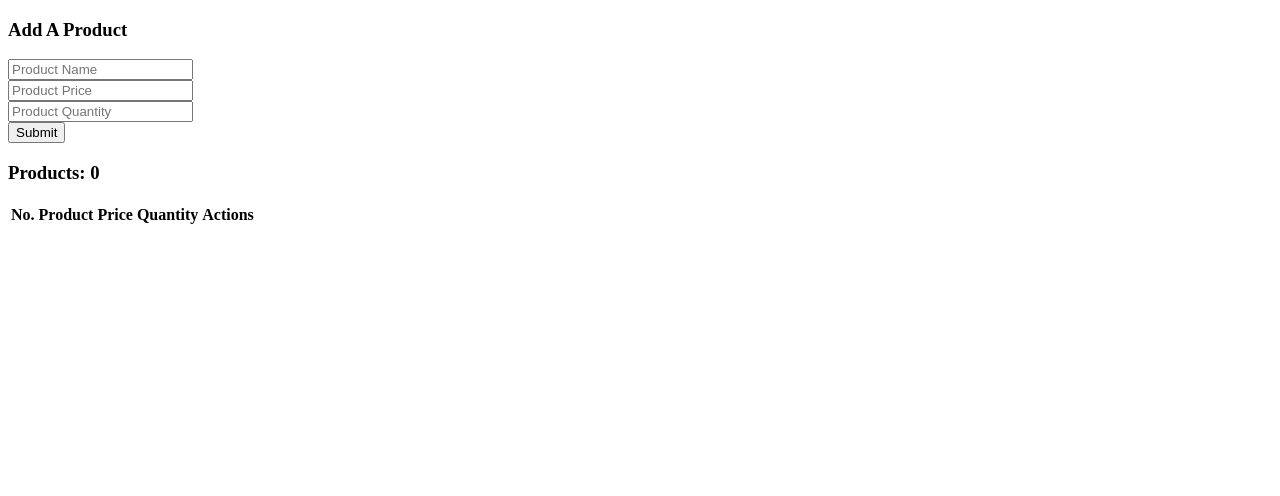
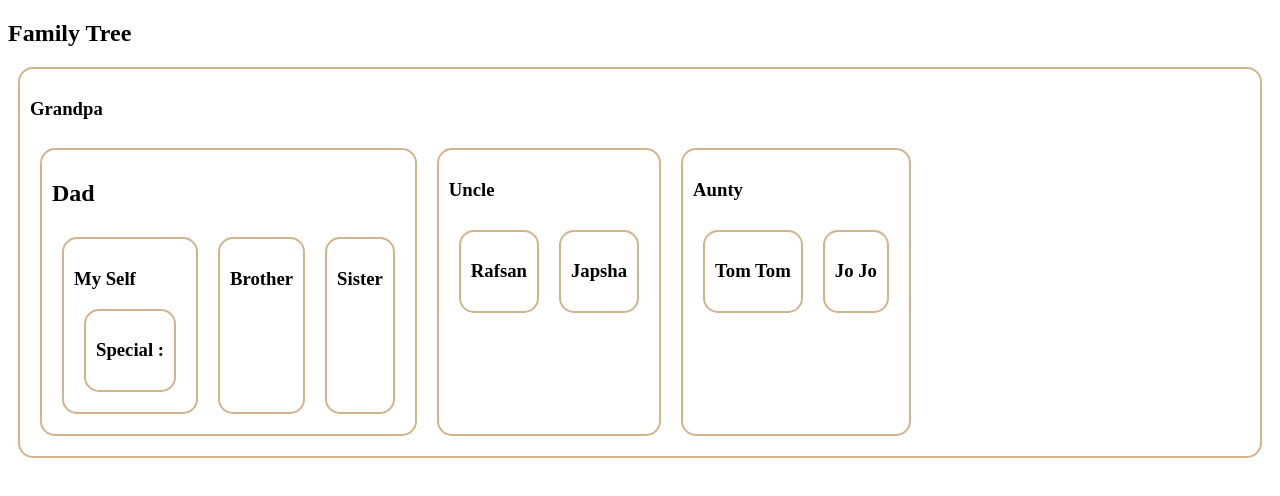
Before and after one commit to shafrinahamed0007/M38-Context_API_AND_CustomHook, a React (Vite) app: page / in a window 1280 px wide. Shown: the top 496 px of the page. Built offline with nearby package versions, Linux system fonts and the light colour scheme.

Commit message:
Create A Family Component Tree Structure

```diff
--- a/src/App.jsx
+++ b/src/App.jsx
@@ -1,4 +1,7 @@
 import ControlledField from "./components/ControlledField/ControlledField";
+import FamilyTree from "./components/FamilyTree/FamilyTree";
+
+
 import FormACtion from "./components/FormAction/FormACtion";
 import HookForm from "./components/HookForm/HookForm";
 import ProductManagement from "./components/Productmanagement/ProductManagement";
@@ -13,7 +16,10 @@
       {/* <ControlledField /> */}
       {/* <UnControleldField /> */}
       {/* <HookForm /> */}
-      <ProductManagement />
+      {/* <ProductManagement /> */}
+      <FamilyTree />
+
+
     </div>
   );
 }
--- /dev/null
+++ b/src/components/FamilyTree/Aunty.jsx
@@ -0,0 +1,16 @@
+import React from "react";
+import Cousin from "./Cousin";
+
+const Aunty = () => {
+  return (
+    <div>
+      <h3>Aunty</h3>
+      <section className="flex">
+        <Cousin name="Tom Tom" />
+        <Cousin name="Jo Jo" />
+      </section>
+    </div>
+  );
+};
+
+export default Aunty;
--- /dev/null
+++ b/src/components/FamilyTree/Brother.jsx
@@ -0,0 +1,11 @@
+import React from 'react';
+
+const Brother = () => {
+  return (
+    <div>
+      <h3>Brother</h3>
+    </div>
+  );
+};
+
+export default Brother;
--- /dev/null
+++ b/src/components/FamilyTree/Cousin.jsx
@@ -0,0 +1,11 @@
+import React from 'react';
+
+const Cousin = ({name}) => {
+  return (
+    <div>
+      <h3>{name}</h3>
+    </div>
+  );
+};
+
+export default Cousin;
--- /dev/null
+++ b/src/components/FamilyTree/Dad.jsx
@@ -0,0 +1,19 @@
+import React from 'react';
+import Myself from './Myself';
+import Brother from './Brother';
+import Sister from './Sister';
+
+const Dad = () => {
+  return (
+    <div>
+      <h2>Dad</h2>
+      <section className='flex'>
+        <Myself />
+        <Brother />
+        <Sister />
+      </section>
+    </div>
+  );
+};
+
+export default Dad;
--- /dev/null
+++ b/src/components/FamilyTree/FamilyTree.css
@@ -0,0 +1,10 @@
+.family-tree div {
+    border: 2px solid tan;
+    margin: 10px;
+    padding: 10px;
+    border-radius: 15px;
+}
+
+.flex {
+    display: flex;
+}
--- /dev/null
+++ b/src/components/FamilyTree/FamilyTree.jsx
@@ -0,0 +1,15 @@
+import React from "react";
+import Grandpa from "./Grandpa";
+import "./FamilyTree.css";
+
+const FamilyTree = () => {
+  const asset = "diamond";
+  return (
+    <div className="family-tree">
+      <h2>Family Tree</h2>
+      <Grandpa />
+    </div>
+  );
+};
+
+export default FamilyTree;
--- /dev/null
+++ b/src/components/FamilyTree/Grandpa.jsx
@@ -0,0 +1,20 @@
+import React from "react";
+import Dad from "./Dad";
+import Aunty from "./Aunty";
+import Uncle from "./Uncle";
+
+const Grandpa = () => {
+  return (
+    <div>
+      <h3>Grandpa</h3>
+      <section className="flex">
+        <Dad />
+
+        <Uncle />
+        <Aunty />
+      </section>
+    </div>
+  );
+};
+
+export default Grandpa;
--- /dev/null
+++ b/src/components/FamilyTree/Myself.jsx
@@ -0,0 +1,15 @@
+import React from 'react';
+import Special from './Special';
+
+const Myself = () => {
+  return (
+    <div>
+      <h3>My Self</h3>
+      <section>
+        <Special />
+      </section>
+    </div>
+  );
+};
+
+export default Myself;
--- /dev/null
+++ b/src/components/FamilyTree/Sister.jsx
@@ -0,0 +1,11 @@
+import React from 'react';
+
+const Sister = () => {
+  return (
+    <div>
+      <h3>Sister</h3>
+    </div>
+  );
+};
+
+export default Sister;
--- /dev/null
+++ b/src/components/FamilyTree/Special.jsx
@@ -0,0 +1,11 @@
+import React from 'react';
+
+const Special = ({name}) => {
+  return (
+    <div>
+      <h3>Special : {name}</h3>
+    </div>
+  );
+};
+
+export default Special;
--- /dev/null
+++ b/src/components/FamilyTree/Uncle.jsx
@@ -0,0 +1,16 @@
+import React from 'react';
+import Cousin from './Cousin';
+
+const Uncle = () => {
+  return (
+    <div>
+      <h3>Uncle</h3>
+      <section className='flex'>
+        <Cousin name="Rafsan" ></Cousin>
+        <Cousin name="Japsha" ></Cousin>
+      </section>
+    </div>
+  );
+};
+
+export default Uncle;
```
